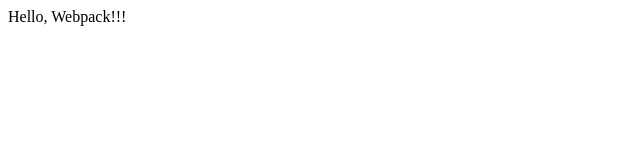
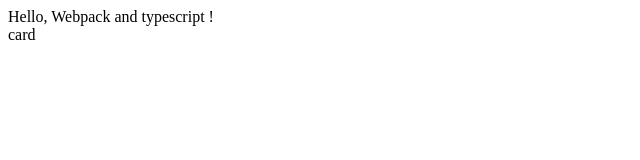
Before and after one commit to NAMU1105/webpack, a React app: page / in a window 1280 px wide. Shown: the top 160 px of the page, without its empty margins (0-640 px from the left). Built offline with nearby package versions, Linux system fonts and the light colour scheme.

Commit message:
initial commit

```diff
--- a/src/App.jsx
+++ /dev/null
@@ -1,3 +0,0 @@
-import React from "react";
-const App = () => <div>Hello, Webpack!!!</div>;
-export default App;
--- /dev/null
+++ b/src/App.tsx
@@ -0,0 +1,12 @@
+import React from "react";
+import Card from "./components/Card";
+
+const App = () => {
+  return (
+    <div>
+      Hello, Webpack and typescript !
+      <Card />
+    </div>
+  );
+};
+export default App;
--- /dev/null
+++ b/src/components/Card.tsx
@@ -0,0 +1,12 @@
+import React from "react";
+
+interface IF {}
+
+const ST: React.FC<IF> = (props: IF) => {
+  return (
+    <>
+      <div>card</div>
+    </>
+  );
+};
+export default ST;
--- a/src/index.js
+++ /dev/null
@@ -1,5 +0,0 @@
-// src/index.js
-import React from "react";
-import ReactDOM from "react-dom";
-import App from "./App";
-ReactDOM.render(<App />, document.getElementById("root"));
--- /dev/null
+++ b/src/index.tsx
@@ -0,0 +1,5 @@
+import React from "react";
+import ReactDOM from "react-dom";
+
+import App from "./App";
+ReactDOM.render(<App />, document.getElementById("root"));
--- a/webpack.config.js
+++ b/webpack.config.js
@@ -1,29 +1,38 @@
 // webpack.config.js
 const HtmlWebpackPlugin = require("html-webpack-plugin");
 const port = process.env.PORT || 3000;
+const path = require("path");
 
 module.exports = {
+  // production, development, none 3가지의 옵션이 존재
   // 개발환경
   mode: "development",
   // 애플리케이션 진입점
-  entry: "./src/index.js",
+  entry: "./src/index.tsx",
+  // entry: {
+  //   kb: ["babel-polyfill", "./src/index.tsx"],
+  // },
   // 번들된 파일을 저장할 경로
+  // 기본값은 ./dist/main.js
   output: {
     filename: "bundle.[hash].js",
   },
+  devtool: "source-map",
+
   resolve: {
-    extensions: [".js", ".jsx"],
+    extensions: [".js", ".jsx", ".ts", ".tsx"],
   },
   // loader 설정
   module: {
     rules: [
       {
         // es6 바벨 관련 loader
-        test: /\.(js|jsx)$/,
+        test: /\.(js|jsx|ts|tsx)$/,
         exclude: /node_modules/,
         use: {
           loader: "babel-loader",
         },
+        exclude: /node_modules/,
       },
       {
         // html loader
```
Also changed, not shown: package.json (+7 -0 lines), tsconfig.json (added, +14 -0 lines), .babelrc, 2 other files (tests, documents, lock files or other folders).
